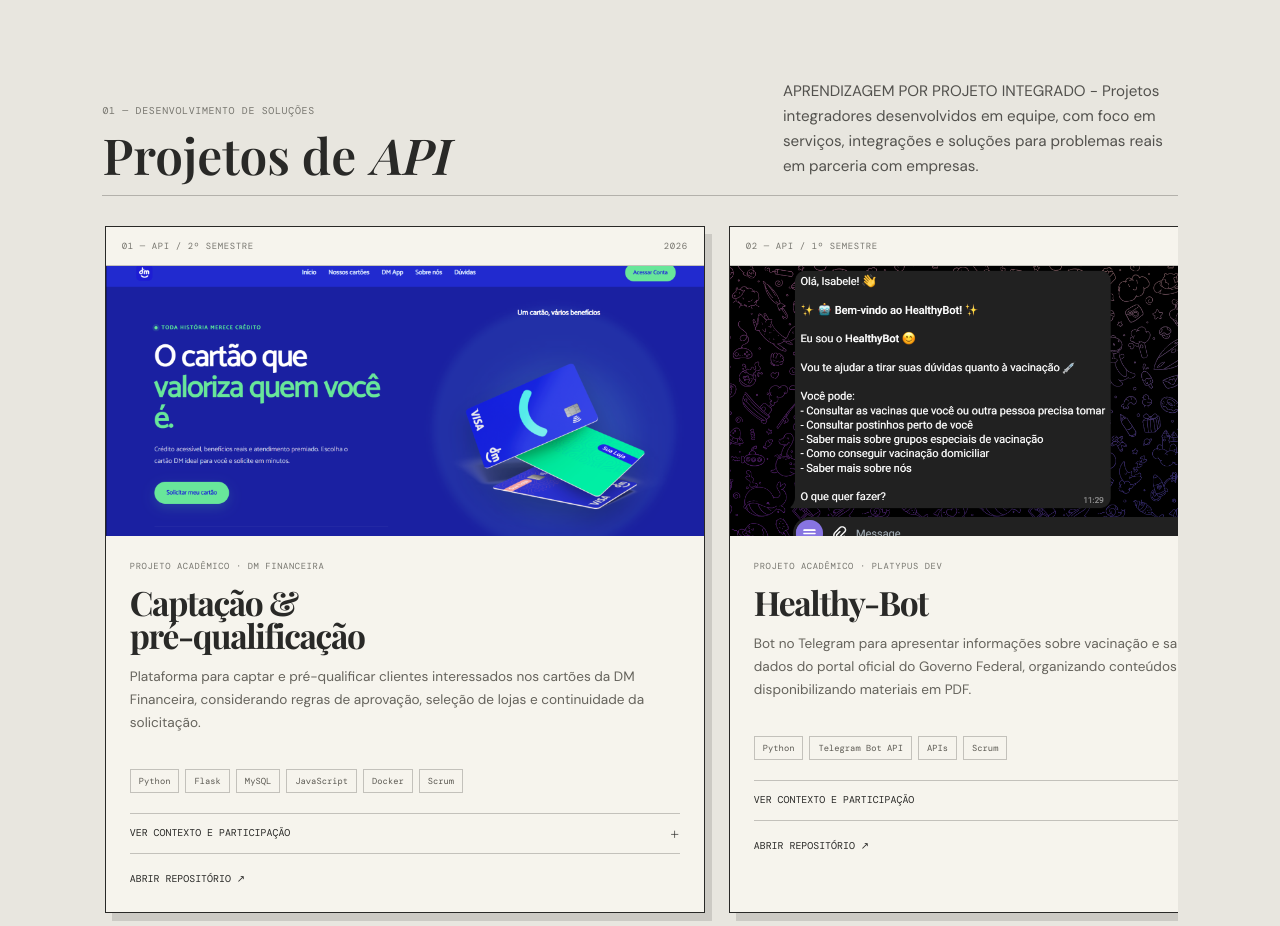
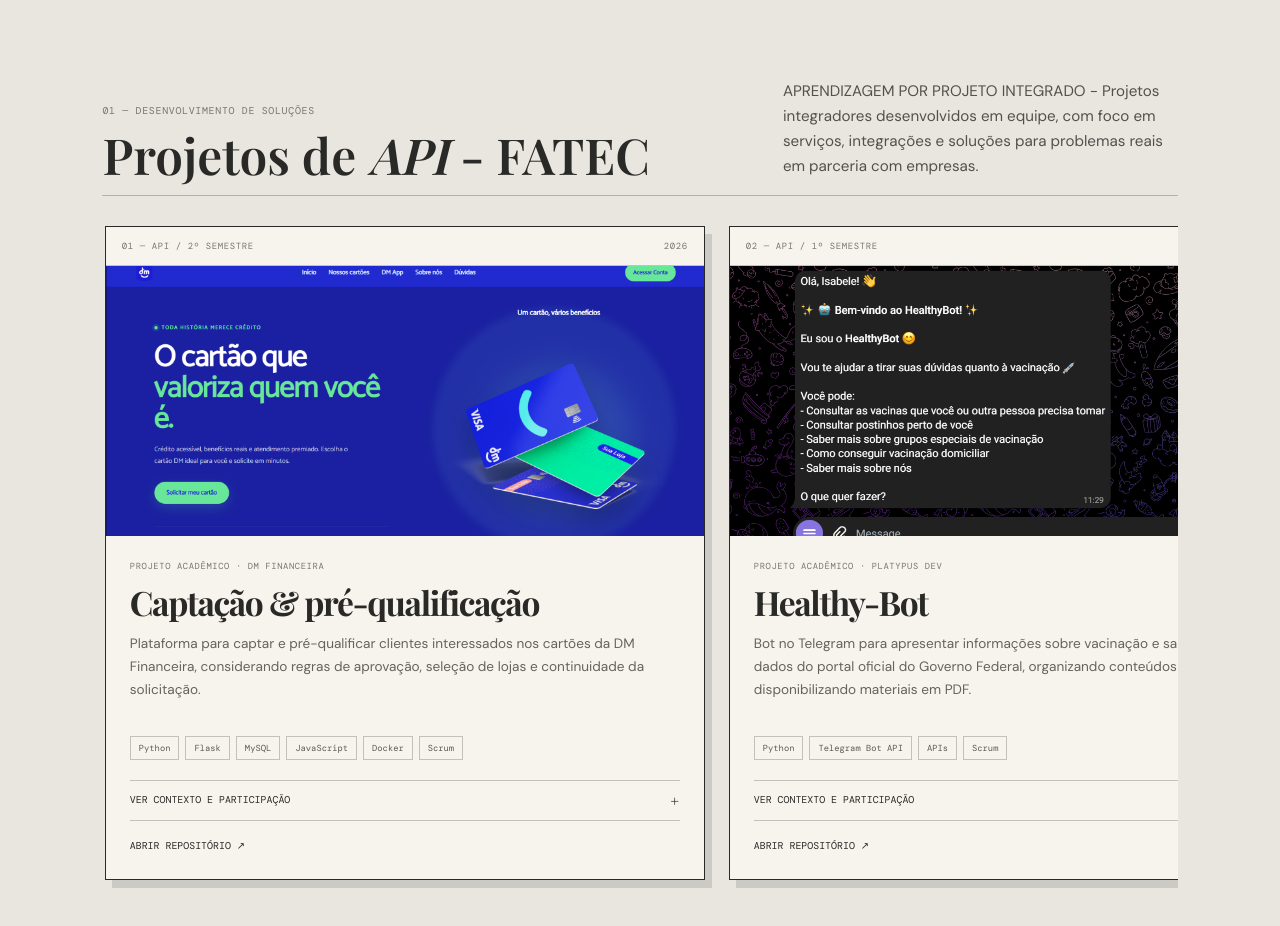
Before and after one commit to isabele-camargo-portela/portfolio, a plain HTML site: page index.html in a window 1280 px wide. Shown: the part 2120-3046 px from the top of the page. Drawn offline with nearby package versions, Linux system fonts and the light colour scheme; a web font is replaced by a local one.

Commit message:
mais algumas alterações

```diff
--- a/index.html
+++ b/index.html
@@ -120,7 +120,7 @@
         <div class="category-heading">
           <div>
             <p class="eyebrow">01 — DESENVOLVIMENTO DE SOLUÇÕES</p>
-            <h3>Projetos de <em>API</em></h3>
+            <h3>Projetos de <em>API</em> - FATEC</h3>
           </div>
 
           <p>
@@ -145,7 +145,7 @@
 
             <div class="card-body">
               <p class="eyebrow">PROJETO ACADÊMICO · DM FINANCEIRA</p>
-              <h3>Captação &<br>pré-qualificação</h3>
+              <h3>Captação & pré-qualificação</h3>
 
               <p>
                 Plataforma para captar e pré-qualificar clientes interessados
```
